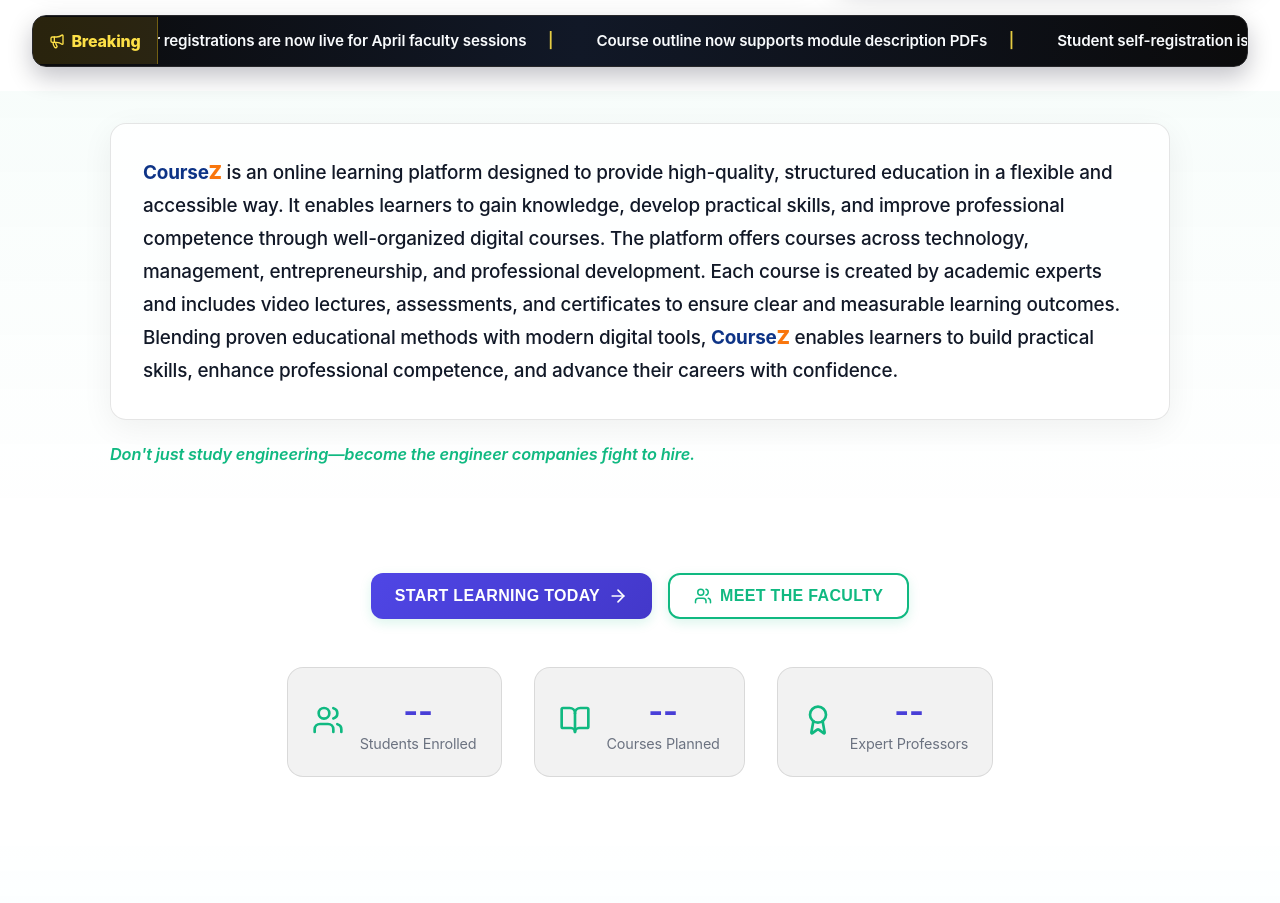
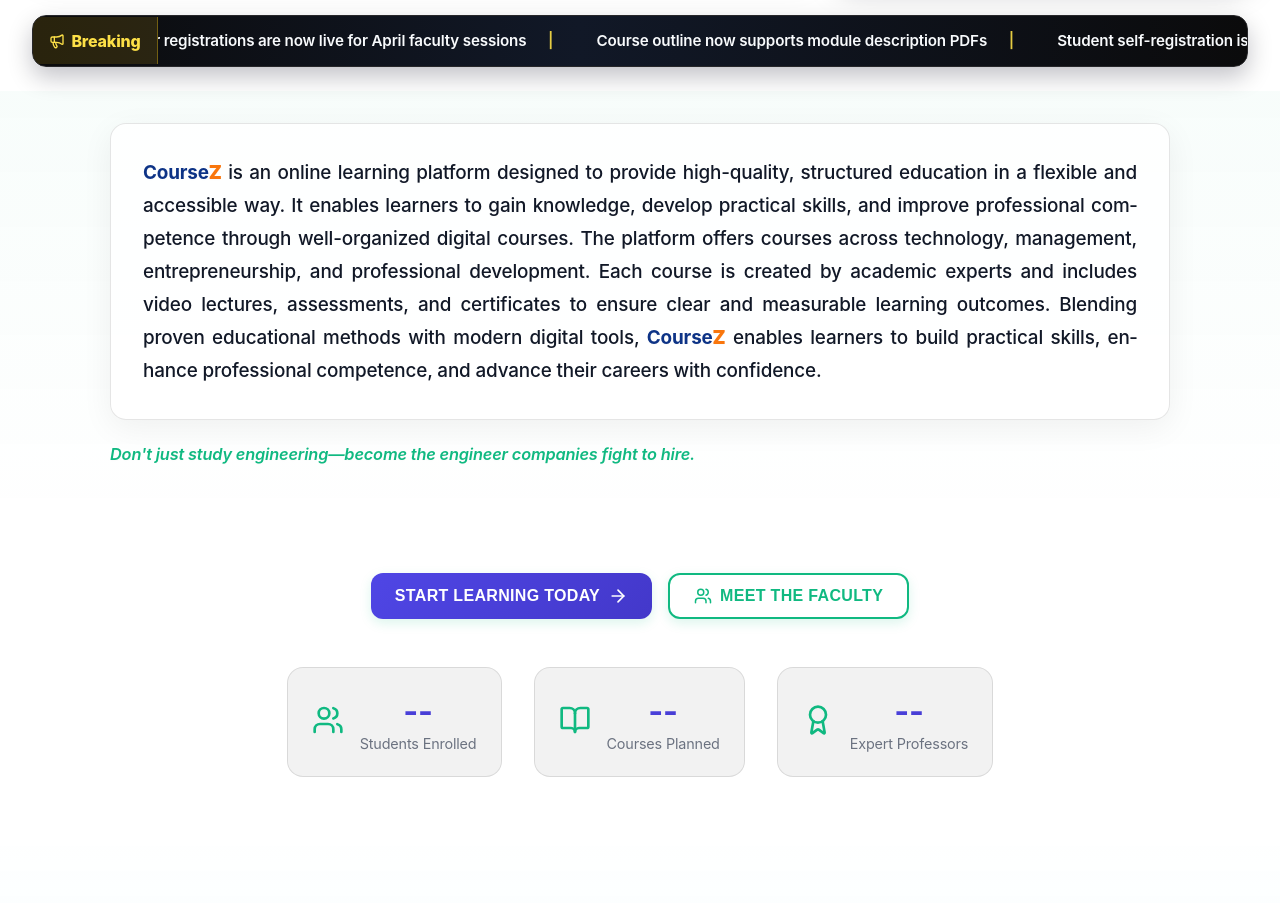
Before and after one commit to KreativeKD/LMS_V2, a React (Vite) app in the folder frontend/: page / in a window 1280 px wide. Shown: the part 860-1763 px from the top of the page. Built offline with nearby package versions, Linux system fonts and the light colour scheme; no server answers.

Commit message:
small changes

```diff
--- a/frontend/src/pages/LandingPage.jsx
+++ b/frontend/src/pages/LandingPage.jsx
@@ -367,6 +367,10 @@ const LandingPage = () => {
               fontSize: "1.18rem",
               lineHeight: "1.75",
               color: "var(--text-main)",
+              textAlign: "justify",
+              textJustify: "auto",
+              hyphens: "auto",
+              WebkitHyphens: "auto",
               margin: 0,
             }}
           >
```
